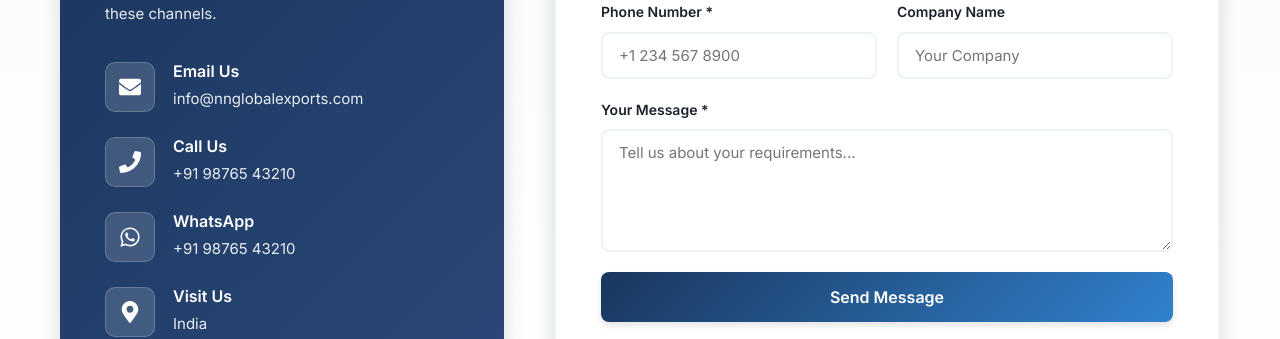
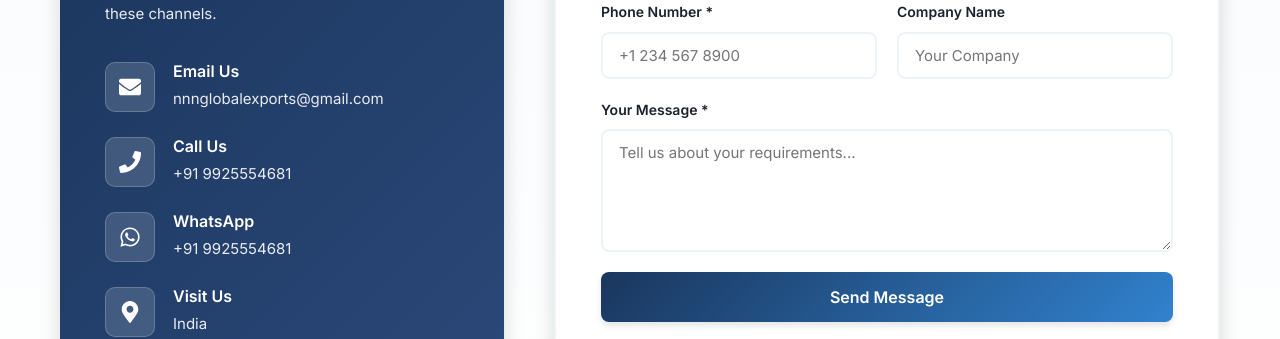
Before and after one commit to Firocious1/N-N_Exports, a React (Create React App) app: page / in a window 1280 px wide. Shown: the part 5672-6011 px from the top of the page. Built offline with nearby package versions, Linux system fonts and the light colour scheme.

Commit message:
Email and number changes

```diff
--- a/src/components/Contact/Contact.js
+++ b/src/components/Contact/Contact.js
@@ -91,7 +91,7 @@ const Contact = () => {
                 </div>
                 <div className="method-details">
                   <h4>Email Us</h4>
-                  <a href="mailto:info@nnglobalexports.com">info@nnglobalexports.com</a>
+                  <a href="mailto:nnnglobalexports@gmail.com">nnnglobalexports@gmail.com</a>
                 </div>
               </div>
 
@@ -101,7 +101,7 @@ const Contact = () => {
                 </div>
                 <div className="method-details">
                   <h4>Call Us</h4>
-                  <a href="tel:+919876543210">+91 98765 43210</a>
+                  <a href="tel:+919925554681">+91 9925554681</a>
                 </div>
               </div>
 
@@ -112,7 +112,7 @@ const Contact = () => {
                 <div className="method-details">
                   <h4>WhatsApp</h4>
                   <a href="https://wa.me/919876543210" target="_blank" rel="noopener noreferrer">
-                    +91 98765 43210
+                    +91 9925554681
                   </a>
                 </div>
               </div>
```
